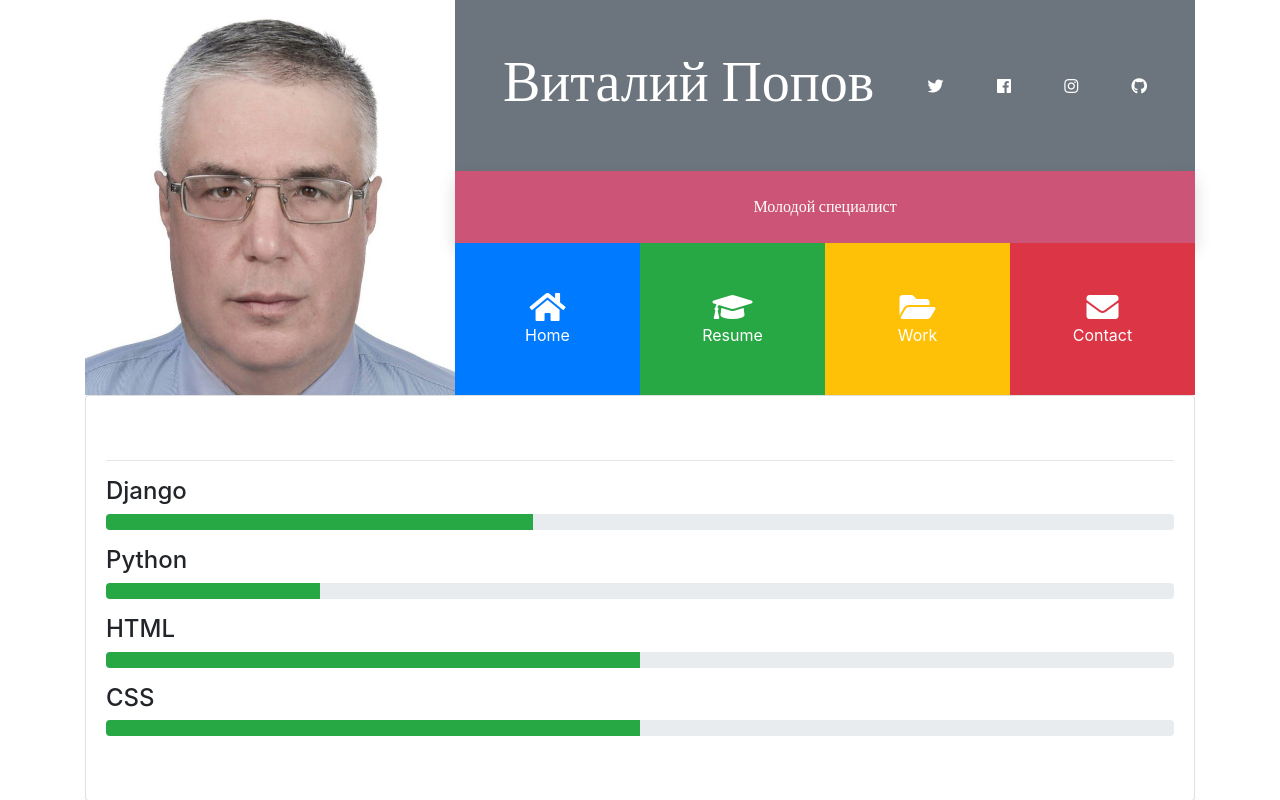
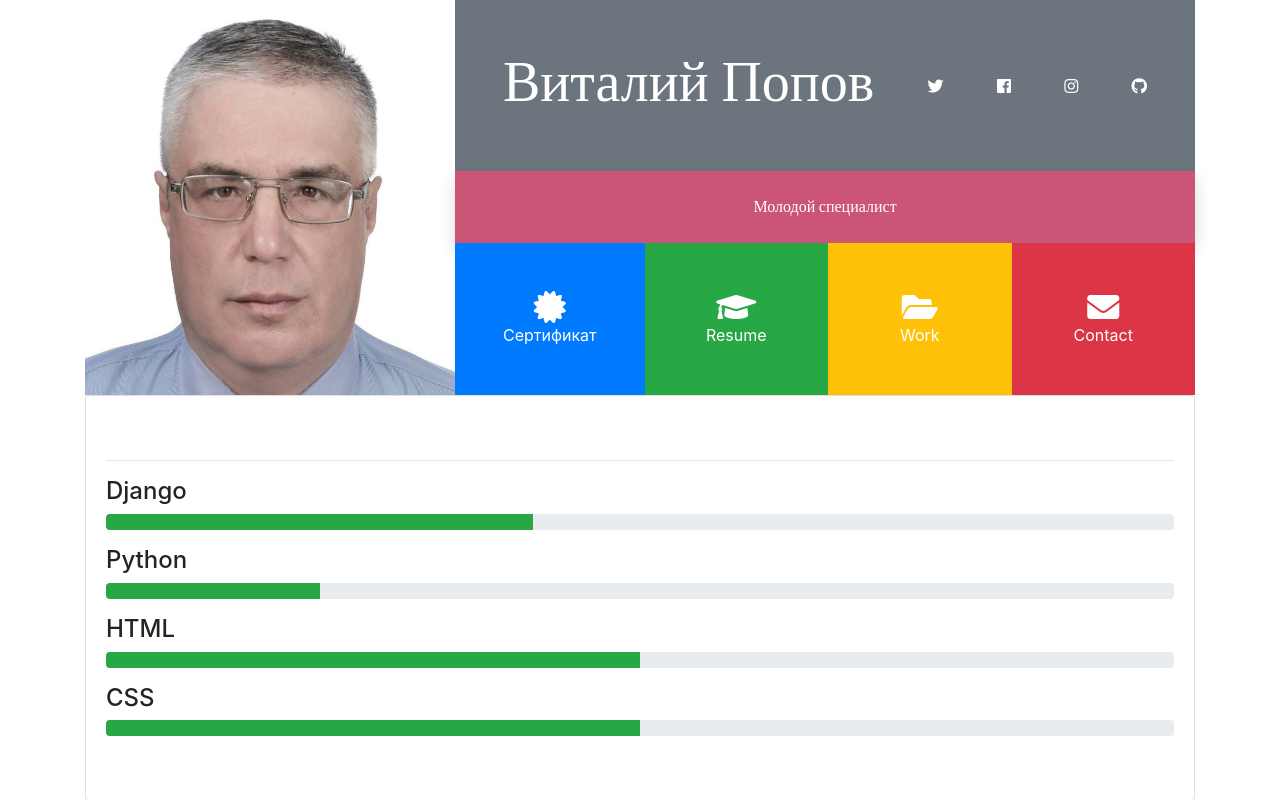
Before and after one commit to popoffww/django-blog, a Django app: page /master/ in a window 1280 px wide; the page is wider, and only the part inside the window is pictured. Shown: the top 800 px of that part. Run offline with Django 3.2, Linux system fonts and the light colour scheme; some libraries are stand-ins or nearby versions.

Commit message:
Портфолио

```diff
--- a/blog/templates/blog/master.html
+++ b/blog/templates/blog/master.html
@@ -45,9 +45,9 @@
 
                     <div>
                         <div class="d-flex flex-row text-white align-items-stretch text-center">
-                            <div class="port-item p-4 bg-primary" data-toggle="collapse" data-target="#home">
-                                <i class="fas fa-home fa-2x d-block"></i>
-                                <span class="d-none d-sm-block">Home</span>
+                            <div class="port-item p-4 bg-primary" data-toggle="collapse" data-target="#certificate">
+                                <i class="fa fa-certificate fa-2x d-block"></i>
+                                <span class="d-none d-sm-block">Сертификат</span>
                             </div>
                             <div class="port-item p-4 bg-success" data-toggle="collapse" data-target="#resume">
                                 <i class="fas fa-graduation-cap fa-2x d-block"></i>
@@ -69,8 +69,7 @@
     </header>
 
 
-    <div id="home">
-
+    <div id="certificate">
 
         <div class="card card-body py-5">
             <hr>
```
